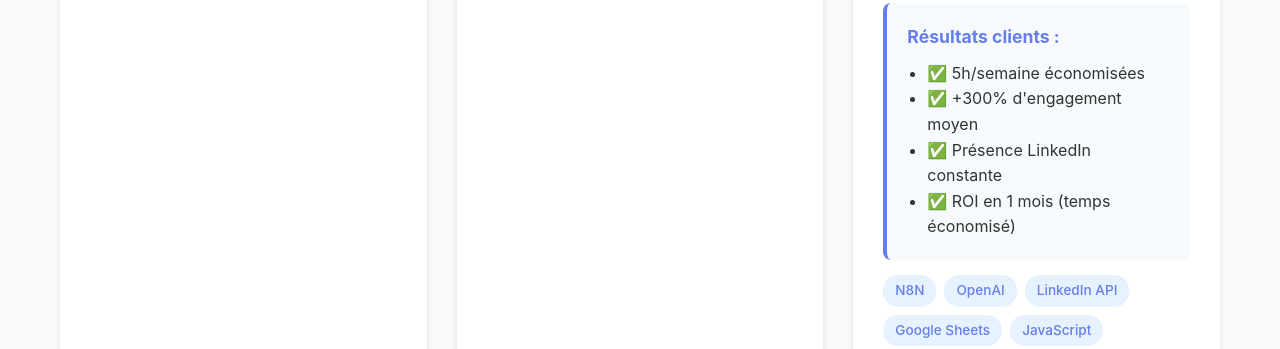
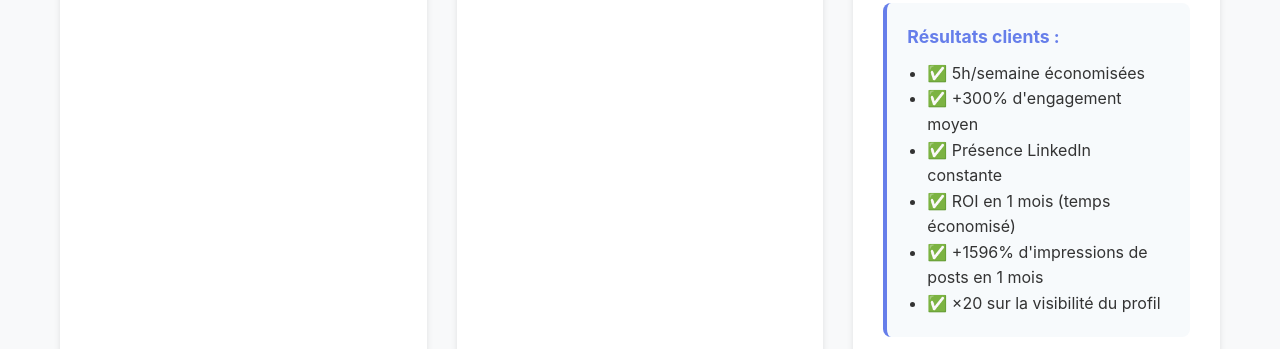
Before and after one commit to maxsautomatn8n-sketch/portfolio, a plain HTML site: page index.html in a window 1280 px wide. Shown: the part 1341-1690 px from the top of the page. Drawn offline with Linux system fonts and the light colour scheme.

Commit message:
Update index.html

```diff
--- a/index.html
+++ b/index.html
@@ -343,6 +343,8 @@
                             <li data-fr="✅ +300% d'engagement moyen" data-en="✅ +300% average engagement">✅ +300% d'engagement moyen</li>
                             <li data-fr="✅ Présence LinkedIn constante" data-en="✅ Consistent LinkedIn presence">✅ Présence LinkedIn constante</li>
                             <li data-fr="✅ ROI en 1 mois (temps économisé)" data-en="✅ ROI in 1 month (time saved)">✅ ROI en 1 mois (temps économisé)</li>
+                            <li data-fr="✅ +1596% d'impressions de posts en 1 mois" data-en="✅ +1596% post impressions in 1 month">✅ +1596% d'impressions de posts en 1 mois</li>
+                            <li data-fr="✅ ×20 sur la visibilité du profil" data-en="✅ ×20 profile visibility">✅ ×20 sur la visibilité du profil</li>
                         </ul>
                     </div>
 
```
